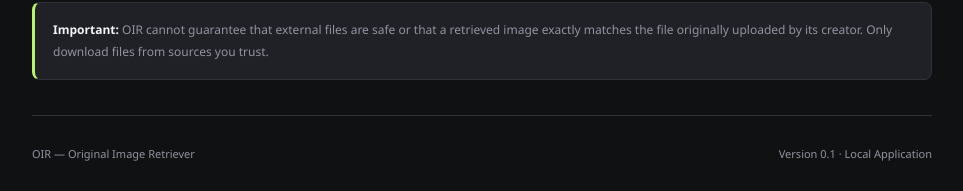
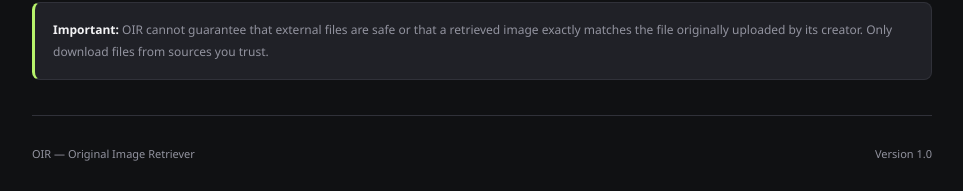
Before and after one commit to Kapie77/Original-Image-Retriever, a Flask app: page / in a window 1280 px wide. Shown: the part 1743-1934 px from the top of the page, without its empty margins (158-1121 px from the left). Run offline with Flask 3, Linux system fonts and the light colour scheme; some libraries are stand-ins or nearby versions.

Commit message:
Add files via upload

```diff
--- a/templates/index.html
+++ b/templates/index.html
@@ -1,3 +1,12 @@
+<!--
+Em um projeto Flask, index.html deve ficar dentro da pasta "templates".
+No Flask, quando você usa:
+
+return render_template("index.html")
+
+o Flask procura o arquivo index.html dentro da pasta templates por padrão.
+-->
+
 <!DOCTYPE html>
 <html lang="en">
 <head>
@@ -10,6 +19,8 @@
     >
 
     <title>Original Image Retriever</title>
+
+    <link rel="icon" type="image/png" href="{{ url_for('static', filename='favicon.png') }}">
 
     <link rel="stylesheet" href="/static/style.css">
     <script src="/static/script.js" defer></script>
@@ -268,7 +279,7 @@
 
         <footer>
             <span>OIR — Original Image Retriever</span>
-            <span>Version 0.1 · Local Application</span>
+            <span>Version 1.0</span>
         </footer>
     </main>
 </body>
```
